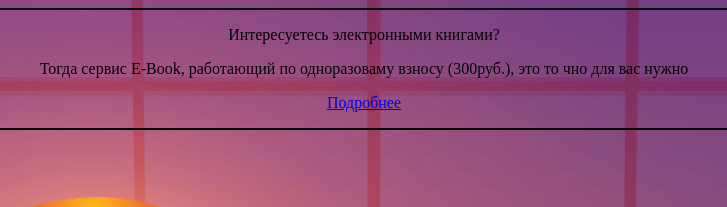
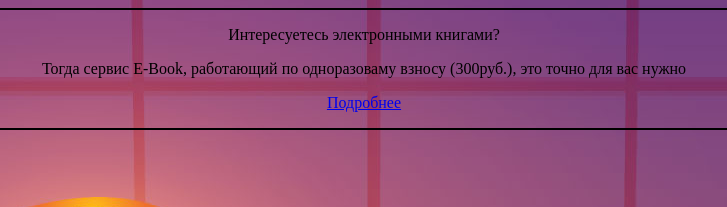
Before and after one commit to ebook3/ebook, a plain HTML site: page index.html in a window 1280 px wide. Shown: the top 207 px of the page, 276-1003 px from the left. Drawn offline with Linux system fonts and the light colour scheme; a web font is replaced by a local one.

Commit message:
Update index.html

```diff
--- a/index.html
+++ b/index.html
@@ -11,7 +11,7 @@
 
         <div class="mini">
 <p>Интересуетесь электронными книгами?</p>
-<p>Тогда сервис E-Book, работающий по одноразоваму взносу (300руб.), это то чно для вас нужно</p>
+<p>Тогда сервис E-Book, работающий по одноразоваму взносу (300руб.), это точно для вас нужно</p>
 <p>
 <a href="ebook.html">Подробнее</a>
 </p>
```
